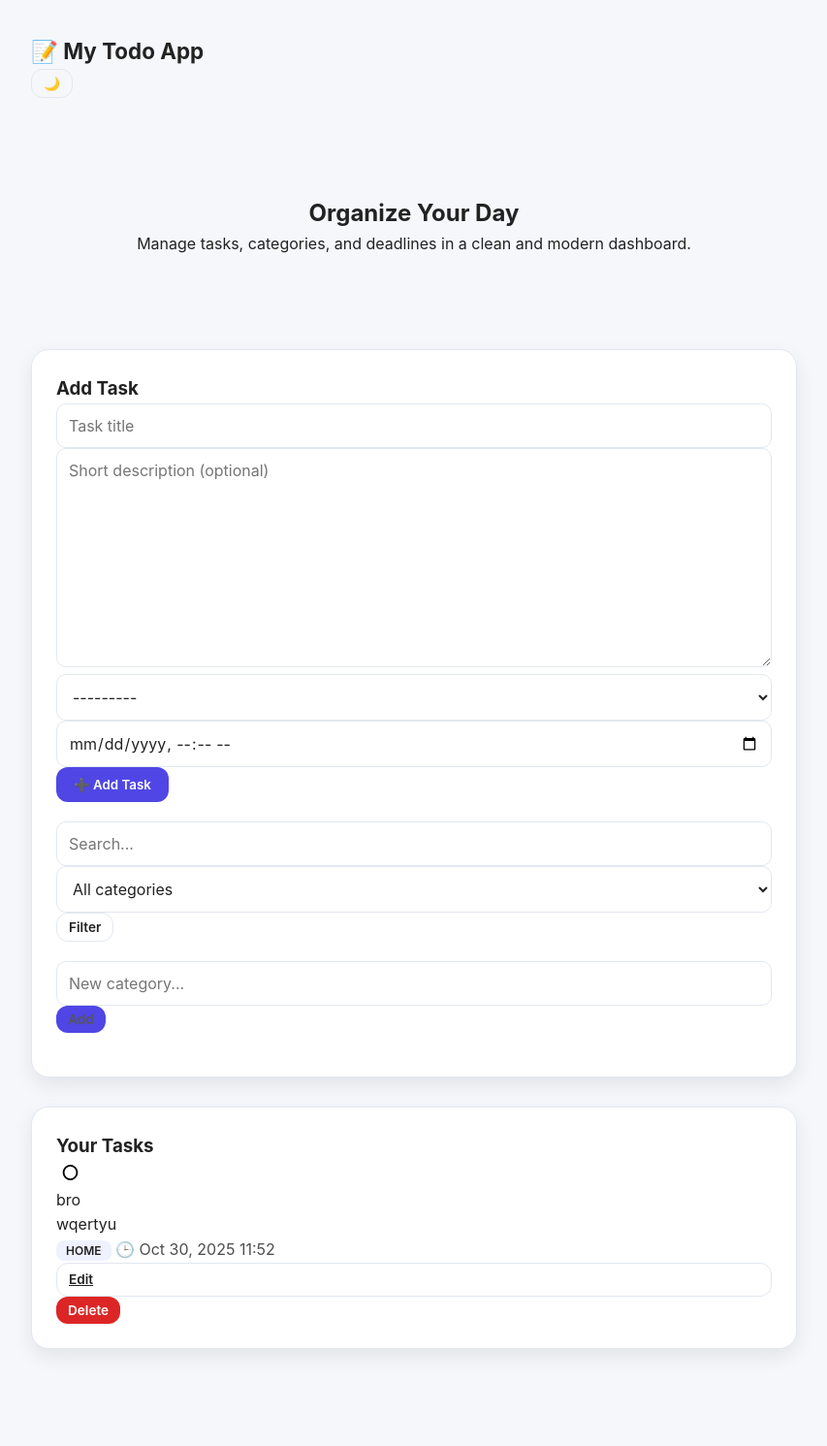
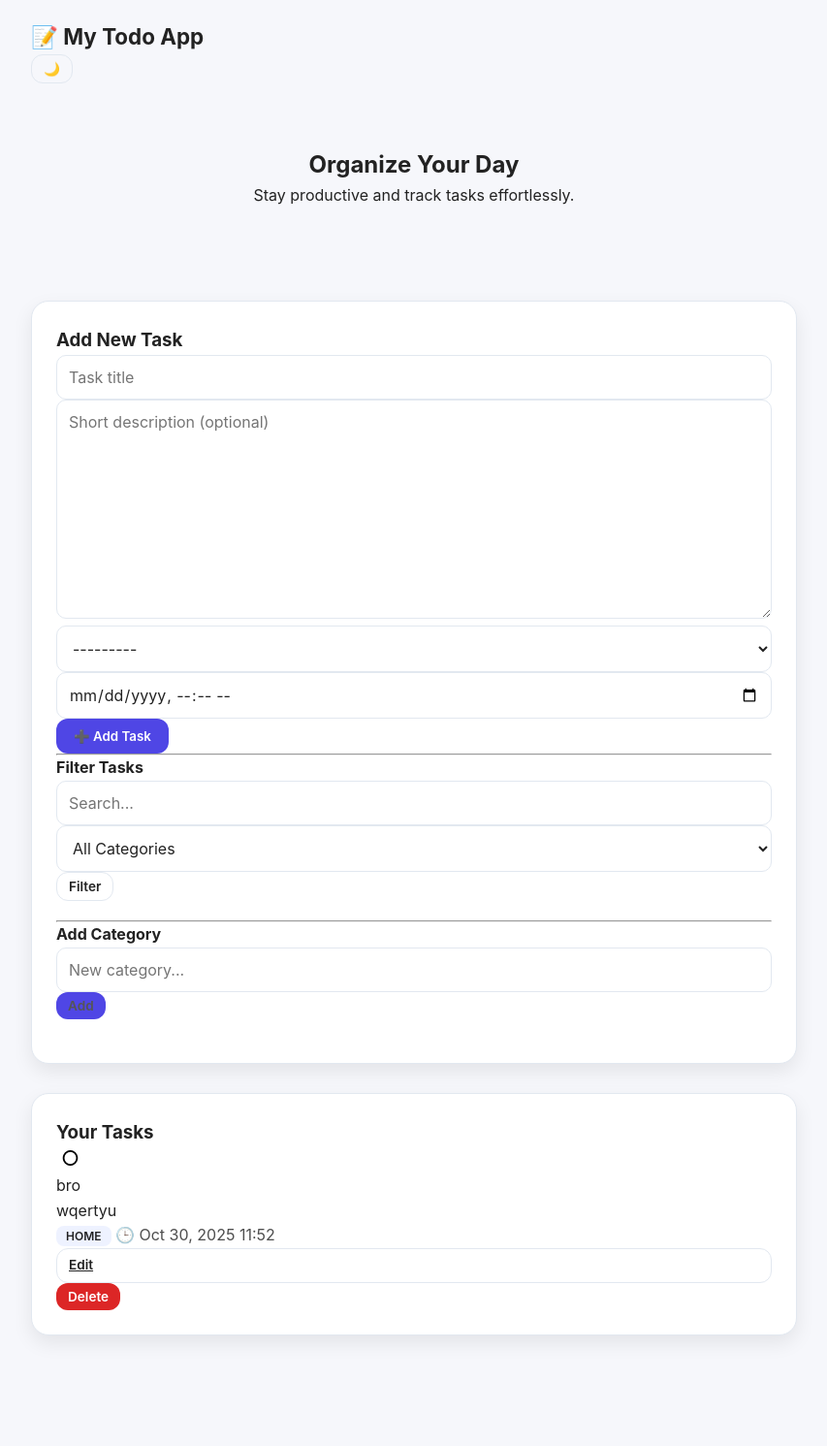
Before and after one commit to Clinton1029/django_todo, a Django app: page / in a window 1280 px wide. Shown: the whole page at 97% size, without its empty margins (213-1066 px from the left). After the commit the page ends 1381 px from the top, so only its background shows below. Run offline with Django 5.2, Linux system fonts and the light colour scheme; data comes from the database, SQL or seed files in the repository.

Commit message:
updated ui page of index.html

```diff
--- a/todo/templates/index.html
+++ b/todo/templates/index.html
@@ -1,50 +1,71 @@
 {% load static %}
 <!DOCTYPE html>
-<html lang="en">
+<html lang="en" data-theme="light">
 <head>
   <meta charset="utf-8">
   <title>My Todo App</title>
   <meta name="viewport" content="width=device-width, initial-scale=1">
 
-  <!-- Main Styles -->
+  <!-- CSS -->
   <link rel="stylesheet" href="{% static 'styles.css' %}">
+
+  <!-- Theme Sync Script -->
+  <script>
+    document.addEventListener("DOMContentLoaded", () => {
+      const toggle = document.getElementById("theme-toggle");
+      const saved = localStorage.getItem("theme") || "light";
+
+      document.documentElement.setAttribute("data-theme", saved);
+      toggle.innerText = saved === "dark" ? "☀" : "🌙";
+
+      toggle.addEventListener("click", () => {
+        const newTheme = document.documentElement.getAttribute("data-theme") === "dark" ? "light" : "dark";
+        document.documentElement.setAttribute("data-theme", newTheme);
+        localStorage.setItem("theme", newTheme);
+        toggle.innerText = newTheme === "dark" ? "☀" : "🌙";
+      });
+    });
+  </script>
 </head>
 
 <body>
-  <!-- Topbar -->
-  <header class="topbar">
-    <div class="container topbar-content">
+
+  <!-- NAVBAR -->
+  <header class="navbar">
+    <div class="container nav-content">
       <h1 class="logo">📝 My Todo App</h1>
       <button id="theme-toggle" class="btn small ghost">🌙</button>
     </div>
   </header>
 
-  <!-- Hero Section -->
-  <section class="hero container">
+  <!-- HERO -->
+  <section class="hero container fade-in">
     <h2>Organize Your Day</h2>
-    <p>Manage tasks, categories, and deadlines in a clean and modern dashboard.</p>
+    <p>Stay productive and track tasks effortlessly.</p>
   </section>
 
-  <main class="container main">
+  <main class="container main-grid fade-in">
 
-    <!-- Add & Filter Section -->
-    <section class="card add-section">
+    <!-- ADD + FILTER PANEL -->
+    <section class="card modern-card">
+      <h3>Add New Task</h3>
 
-      <h3>Add Task</h3>
-      <form method="POST" class="add-form">
+      <form method="POST" class="form">
         {% csrf_token %}
         {{ form.title }}
         {{ form.description }}
         {{ form.category }}
         {{ form.due_date }}
-        <button type="submit" class="btn full">➕ Add Task</button>
+        <button class="btn full">➕ Add Task</button>
       </form>
 
-      <!-- Filter -->
-      <form method="GET" class="filter-form">
-        <input name="q" placeholder="Search..." value="{{ q }}">
-        <select name="category">
-          <option value="">All categories</option>
+      <hr class="divider">
+
+      <h4>Filter Tasks</h4>
+      <form method="GET" class="filter-form form">
+        <input name="q" placeholder="Search..." value="{{ q }}" class="input">
+        <select name="category" class="select">
+          <option value="">All Categories</option>
           {% for cat in categories %}
           <option value="{{ cat.id }}"
             {% if current_category|add:'' == cat.id|stringformat:"s" %}selected{% endif %}>
@@ -52,28 +73,31 @@
           </option>
           {% endfor %}
         </select>
-        <button class="btn ghost small">Filter</button>
+        <button class="btn small ghost">Filter</button>
       </form>
 
-      <!-- Add Category -->
-      <form method="POST" action="{% url 'add_category' %}" class="add-category-form">
+      <hr class="divider">
+
+      <h4>Add Category</h4>
+      <form method="POST" action="{% url 'add_category' %}" class="add-category-form form">
         {% csrf_token %}
-        <input name="name" placeholder="New category...">
+        <input name="name" placeholder="New category..." class="input">
         <button class="btn small">Add</button>
       </form>
-
     </section>
 
-    <!-- Tasks List -->
-    <section class="card tasks">
+    <!-- TASK LIST -->
+    <section class="card modern-card">
       <h3>Your Tasks</h3>
 
       <ul class="task-list">
-
         {% for task in tasks %}
         <li class="task-item {% if task.completed %}done{% endif %}">
 
+          <!-- LEFT SIDE -->
           <div class="task-left">
+
+            <!-- Complete Checkbox -->
             <form method="POST" action="{% url 'toggle' task.id %}">
               {% csrf_token %}
               <button class="checkbox">
@@ -81,8 +105,10 @@
               </button>
             </form>
 
+            <!-- Meta -->
             <div class="task-meta">
               <div class="task-title">{{ task.title }}</div>
+
               {% if task.description %}
               <div class="task-desc">{{ task.description|linebreaksbr }}</div>
               {% endif %}
@@ -91,6 +117,7 @@
                 {% if task.category %}
                 <span class="chip">{{ task.category.name }}</span>
                 {% endif %}
+
                 {% if task.due_date %}
                 <span class="due">🕒 {{ task.due_date|date:"M j, Y H:i" }}</span>
                 {% endif %}
@@ -98,8 +125,10 @@
             </div>
           </div>
 
+          <!-- ACTION BUTTONS -->
           <div class="task-actions">
             <a href="{% url 'edit' task.id %}" class="btn ghost small">Edit</a>
+
             <form method="POST" action="{% url 'delete' task.id %}">
               {% csrf_token %}
               <button class="btn danger small">Delete</button>
@@ -116,27 +145,5 @@
 
   </main>
 
-  <!-- Theme Script -->
-  <script>
-    const toggle = document.getElementById("theme-toggle");
-    const root = document.documentElement;
-
-    function setTheme(mode) {
-      if (mode === "dark") root.classList.add("dark");
-      else root.classList.remove("dark");
-
-      toggle.textContent = mode === "dark" ? "☀" : "🌙";
-      localStorage.setItem("theme", mode);
-    }
-
-    toggle.addEventListener("click", () => {
-      const current = localStorage.getItem("theme") ||
-        (root.classList.contains("dark") ? "dark" : "light");
-      setTheme(current === "dark" ? "light" : "dark");
-    });
-
-    setTheme(localStorage.getItem("theme") || "light");
-  </script>
-
 </body>
 </html>
```
Lines whose indentation alone changed are shown as unchanged.
